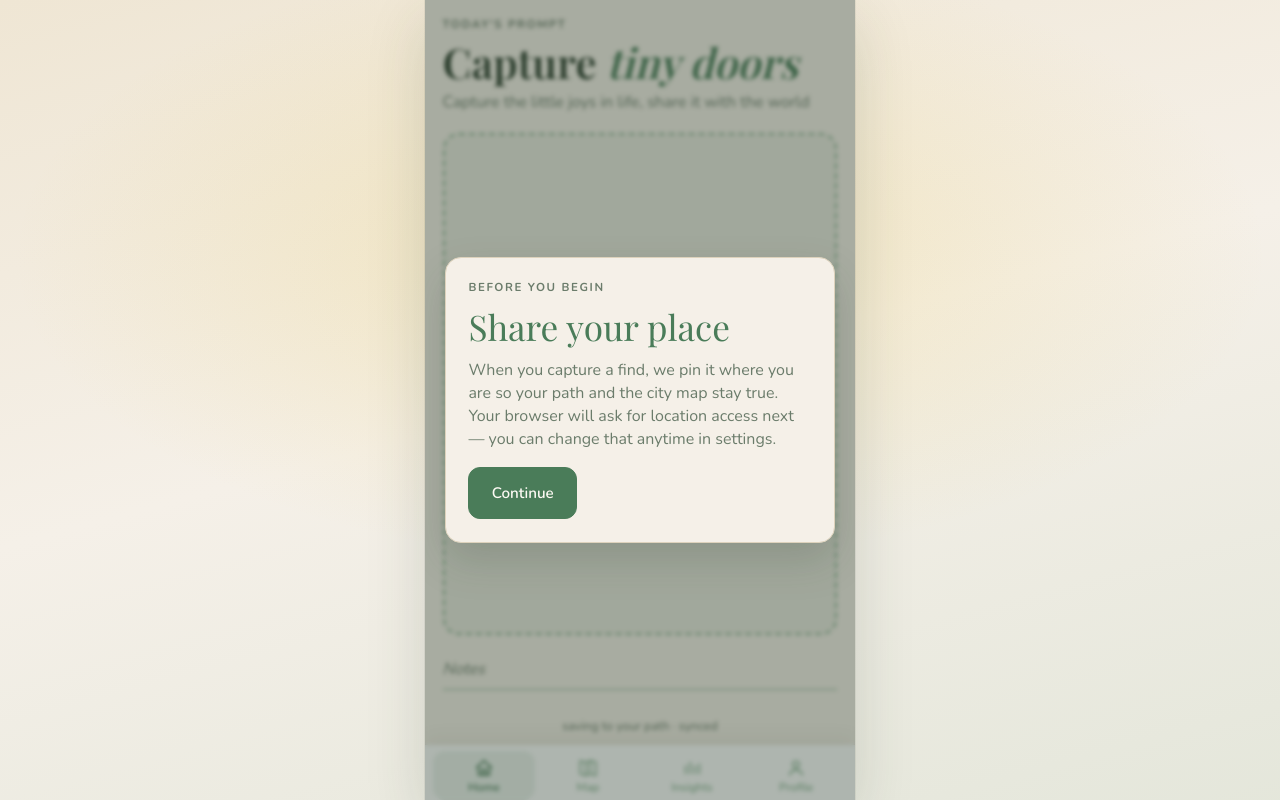
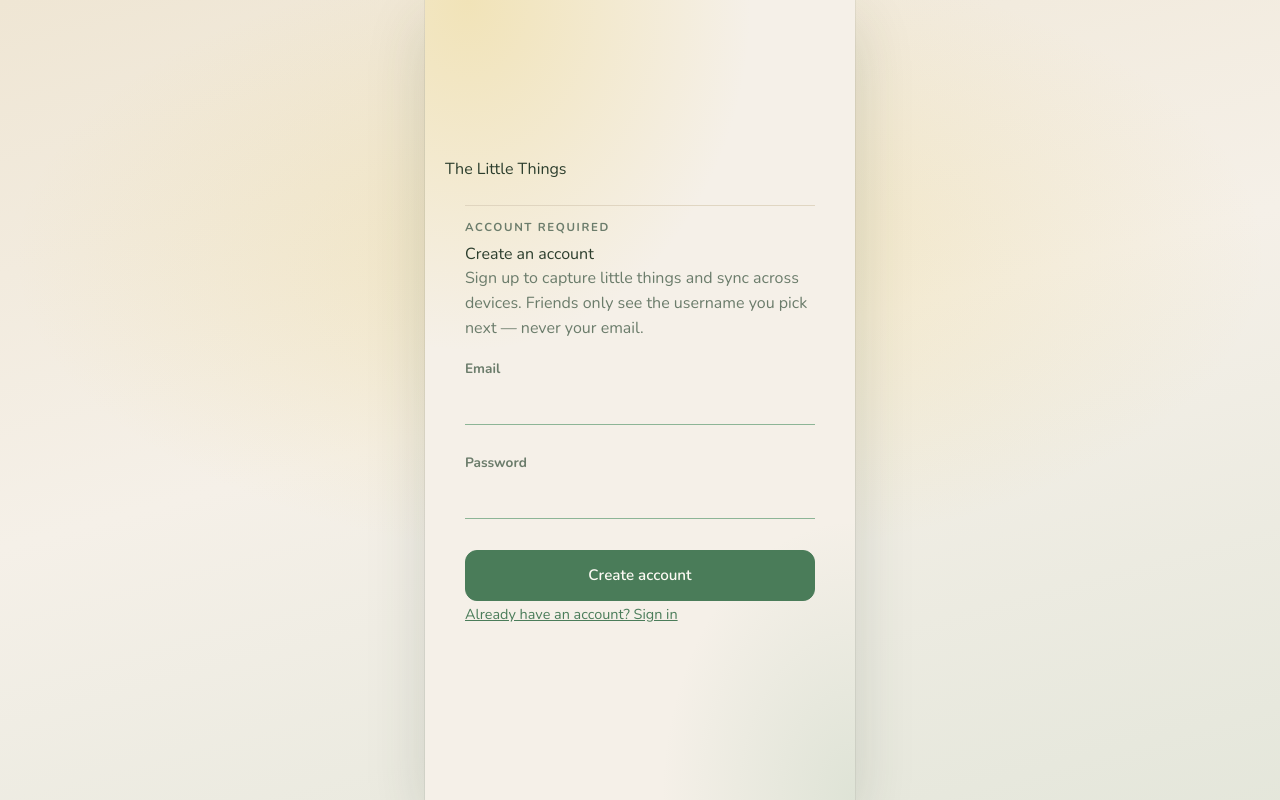
Before and after one commit to Crystalge07/SummerMaps, a Next.js app: page / in a window 1280 px wide. Built offline with nearby package versions, Linux system fonts and the light colour scheme; no server answers; the database is empty.

Commit message:
mandate login/signup

```diff
--- a/src/components/AppChrome.tsx
+++ b/src/components/AppChrome.tsx
@@ -2,13 +2,17 @@
 
 import { useEffect, useState, type ReactNode } from "react";
 import { AppLoadingScreen } from "@/components/AppLoadingScreen";
+import { AuthGate } from "@/components/AuthGate";
 import { LocationConsent } from "@/components/LocationConsent";
 import { TabBar } from "@/components/TabBar";
+import { useAuth } from "@/lib/auth";
+import { isSupabaseConfigured } from "@/lib/supabase";
 
 const SPLASH_MS = 1800;
 
-/** App shell — splash sphere on boot; login is optional via Profile. */
+/** Splash first, then require sign-in + username, then show the app. */
 export function AppChrome({ children }: { children: ReactNode }) {
+  const auth = useAuth();
   const [splashDone, setSplashDone] = useState(false);
 
   useEffect(() => {
@@ -24,6 +28,51 @@ export function AppChrome({ children }: { children: ReactNode }) {
     );
   }
 
+  if (!isSupabaseConfigured) {
+    return (
+      <div className="app-frame">
+        <main className="auth-page">
+          <div className="auth-page-inner">
+            <p className="brand auth-brand">The Little Things</p>
+            <p className="panel-kicker">account required</p>
+            <h1>Sign-in unavailable</h1>
+            <p className="lede">
+              Add <code>NEXT_PUBLIC_SUPABASE_URL</code> and{" "}
+              <code>NEXT_PUBLIC_SUPABASE_ANON_KEY</code> to{" "}
+              <code>.env.local</code>, then restart the server.
+            </p>
+          </div>
+        </main>
+      </div>
+    );
+  }
+
+  if (auth.status === "loading") {
+    return (
+      <div className="app-frame">
+        <main className="auth-page">
+          <div className="auth-page-inner">
+            <p className="brand auth-brand">The Little Things</p>
+            <p className="lede">Checking for a saved session…</p>
+          </div>
+        </main>
+      </div>
+    );
+  }
+
+  if (auth.status === "error" || auth.needsAuth || auth.needsUsername) {
+    return (
+      <div className="app-frame">
+        <main className="auth-page">
+          <div className="auth-page-inner">
+            <p className="brand auth-brand">The Little Things</p>
+            <AuthGate />
+          </div>
+        </main>
+      </div>
+    );
+  }
+
   return (
     <div className="app-frame">
       <div className="app-shell">{children}</div>
--- a/src/components/AuthGate.tsx
+++ b/src/components/AuthGate.tsx
@@ -14,8 +14,8 @@ type Mode = "sign_in" | "sign_up";
 type Availability = "idle" | "checking" | "available" | "taken" | "invalid";
 
 /**
- * Optional account panel for Profile — never blocks the app shell.
- * Anonymous device users skip this entirely.
+ * Account gate + Profile account panel.
+ * AppChrome shows this alone until the user is signed in with a username.
  */
 export function AuthGate() {
   const {
@@ -83,7 +83,8 @@ export function AuthGate() {
           {authError ?? "Something went wrong connecting to Supabase."}
         </p>
         <p className="lede">
-          You can still use the app with this device — login is optional.
+          Fix the connection issue, then try again — an account is required to
+          use the app.
         </p>
         <button type="button" className="btn primary" onClick={() => retry()}>
           Try again
@@ -127,14 +128,14 @@ export function AuthGate() {
 
     return (
       <section className="panel account-panel" aria-labelledby="auth-title">
-        <p className="panel-kicker">optional · sync across devices</p>
+        <p className="panel-kicker">account required</p>
         <h2 id="auth-title">
           {mode === "sign_up" ? "Create an account" : "Welcome back"}
         </h2>
         <p className="lede">
           {mode === "sign_up"
-            ? "Optional. This device already works without an account. Email lets you recover finds on another phone — friends only see the username you pick next."
-            : "Sign in to sync this device with your account. Skip anytime — the app works either way."}
+            ? "Sign up to capture little things and sync across devices. Friends only see the username you pick next — never your email."
+            : "Sign in to get back to your path, friends, and captures."}
         </p>
         <form className="auth-form" onSubmit={(e) => void onAuthSubmit(e)}>
           <label className="field">
```
